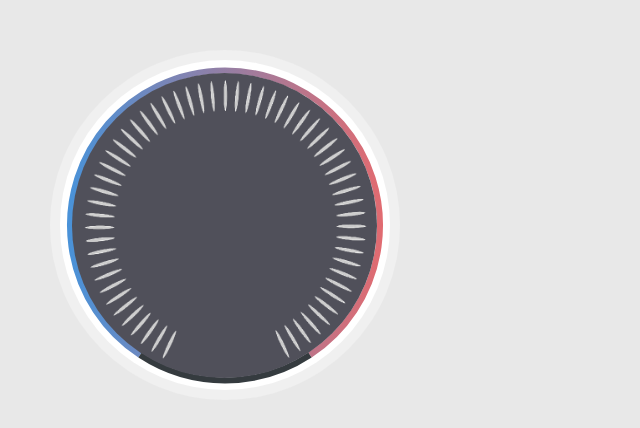
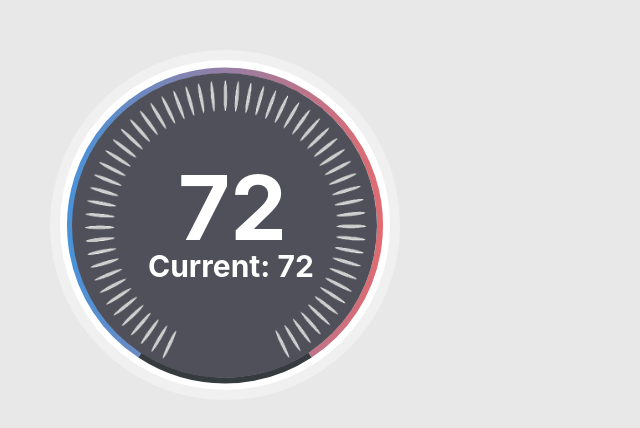
Before and after one commit to marianne121/RadialThermostat, a React (Create React App) app: page / in a window 1280 px wide. Shown: the top 428 px of the page, without its empty margins (0-640 px from the left). Built offline with nearby package versions, Linux system fonts and the light colour scheme.

Commit message:
add temperature

```diff
--- a/src/App.css
+++ b/src/App.css
@@ -8,3 +8,27 @@
   left: 82px;
   top: 76px;
 }
+
+.TargetTemp{
+  position: absolute;
+  left: 178px;
+  top: 93px;
+  text-align: center;
+}
+
+.CurrentTemp{
+  position: absolute;
+  left: 148px;
+  top: 223px;
+  text-align: center;
+}
+
+h1 {
+  font-size:90px;
+  color: white;
+}
+
+h2{
+  font-size: 30px;
+  color: white;
+}
--- a/src/App.js
+++ b/src/App.js
@@ -9,12 +9,15 @@ function App () {
       <div className="radial-thermostat">
       <svg width="400" height="400">
       <RadialThermostat/>
-      <CircularBackground/>
-
-      <ThermostatKnob/>
       </svg>
         <div className="Dials">
         <TemperatureDials/>
+        </div>
+        <div className="TargetTemp">
+          <TargetTemp/>
+        </div>
+        <div className="CurrentTemp">
+          <CurrentTemp/>
         </div>
       </div>
     </div>
@@ -23,7 +26,11 @@ function App () {
 class RadialThermostat extends React.Component{
   render() {
     return (
+      <React.Fragment>
         <circle cx="225" cy="225" r="175" fill="#f0f0f0"/>
+        <CircularBackground/>
+      </React.Fragment>
+
     );
   }
 }
@@ -31,7 +38,10 @@ class RadialThermostat extends React.Component{
 class CircularBackground extends React.Component{
   render() {
     return(
+      <React.Fragment>
         <circle cx="225" cy="225" r="165" fill="#ffffff"/>
+        <ThermostatKnob/>
+      </React.Fragment>
     );
   }
 }
@@ -70,4 +80,20 @@ class TemperatureDials extends React.Component{
   }
 }
 
+class TargetTemp extends React.Component{
+  render() {
+    return (
+        <h1>72</h1>
+    )
+  }
+}
+
+class CurrentTemp extends React.Component{
+  render() {
+    return (
+        <h2>Current: 72</h2>
+    )
+  }
+}
+
 export default App;
```
